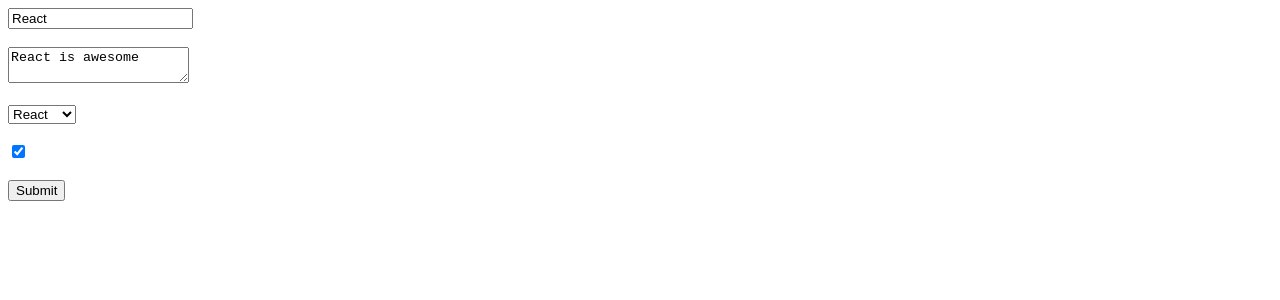
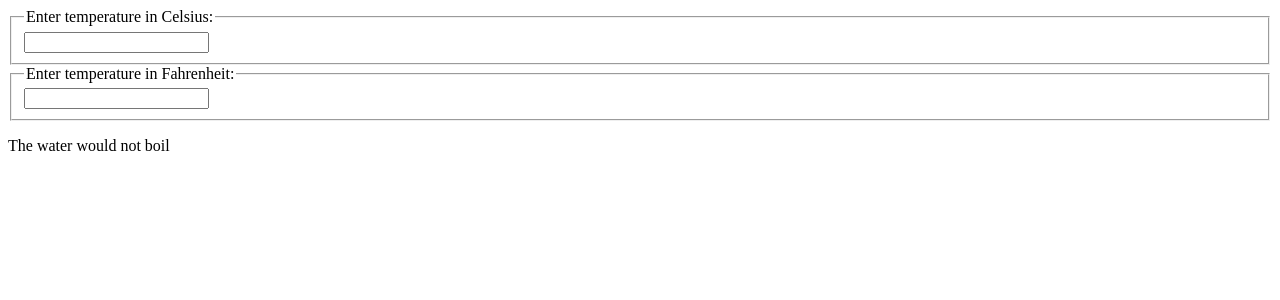
Before and after one commit to asifhjahid/react-practice, a React (Create React App) app: page / in a window 1280 px wide. Shown: the top 300 px of the page. Built offline with nearby package versions, Linux system fonts and the light colour scheme.

Commit message:
celsius & fahrenheit converter

```diff
--- a/src/App.js
+++ b/src/App.js
@@ -1,14 +1,12 @@
 import React from 'react';
-import Form from './components/Form';
-// import ClockList from './components/ClockList';
-// import Clock from './components/Clock
+import Calculator from './components/Calculator';
 
 
 function App() {
 
   return (
     <div>
-      <Form />
+     <Calculator />
     </div>
   )
 }
--- /dev/null
+++ b/src/components/BoilingVerdict.js
@@ -0,0 +1,10 @@
+import React from 'react'
+
+export default function BoilingVerdict({celsius=0}) {
+  if(celsius >= 100){
+      return <p>The water would boil</p>
+  }
+  else{
+      return <p>The water would not boil</p>
+  }
+}
--- /dev/null
+++ b/src/components/Calculator.js
@@ -0,0 +1,32 @@
+import React, { Component } from 'react'
+import BoilingVerdict from './BoilingVerdict';
+import TemperatureInput from './TemperatureInput';
+import { toCelsius,toFahrenheit,convert } from './lib/converter';
+
+export default class Calculator extends Component {
+    state={
+        temperature:'',
+        scale:'c',
+    }
+    handleChange =(e,scale)=>{
+        this.setState({
+            temperature:e.target.value,
+            scale,
+        })
+    }
+    render() {
+        const {temperature, scale} = this.state;
+        const celsius = scale==='f'? convert(temperature,toCelsius) : temperature;
+        const fahrenheit = scale==='c'? convert(temperature,toFahrenheit) : temperature;
+
+
+        return (
+            <div>
+
+                <TemperatureInput scale='c' temperature={celsius} onTemperatureChange={this.handleChange}/>
+                <TemperatureInput scale='f' temperature={fahrenheit} onTemperatureChange={this.handleChange}/>
+                <BoilingVerdict celsius={parseFloat(temperature)} />
+            </div>
+        )
+    }
+}
--- /dev/null
+++ b/src/components/TemperatureInput.js
@@ -0,0 +1,19 @@
+import React from 'react'
+
+const scaleNames={
+    c:'Celsius',
+    f:'Fahrenheit'
+}
+export default function TemperatureInput({scale,temperature,onTemperatureChange}){
+
+    return (
+        <div>
+            <fieldset>
+                <legend>Enter temperature in {scaleNames[scale]}:</legend>
+                <input type='text' value={temperature} onChange={(e)=>onTemperatureChange(e,scale)} />
+            </fieldset>
+
+
+        </div>
+    )
+}
--- /dev/null
+++ b/src/components/lib/converter.js
@@ -0,0 +1,17 @@
+export function toCelsius(fahrenheit){
+    return (fahrenheit-32)*5/9;
+}
+
+export function toFahrenheit(celsius){
+    return (celsius*9/5)+32;
+}
+
+export function convert(temperature,convertTo){
+    const input=parseFloat(temperature);
+    if(Number.isNaN(input)){
+        return '';
+    }
+    const output = convertTo(input);
+    const rounded = Math.round(output*1000)/1000;
+    return rounded.toString();
+}
```
